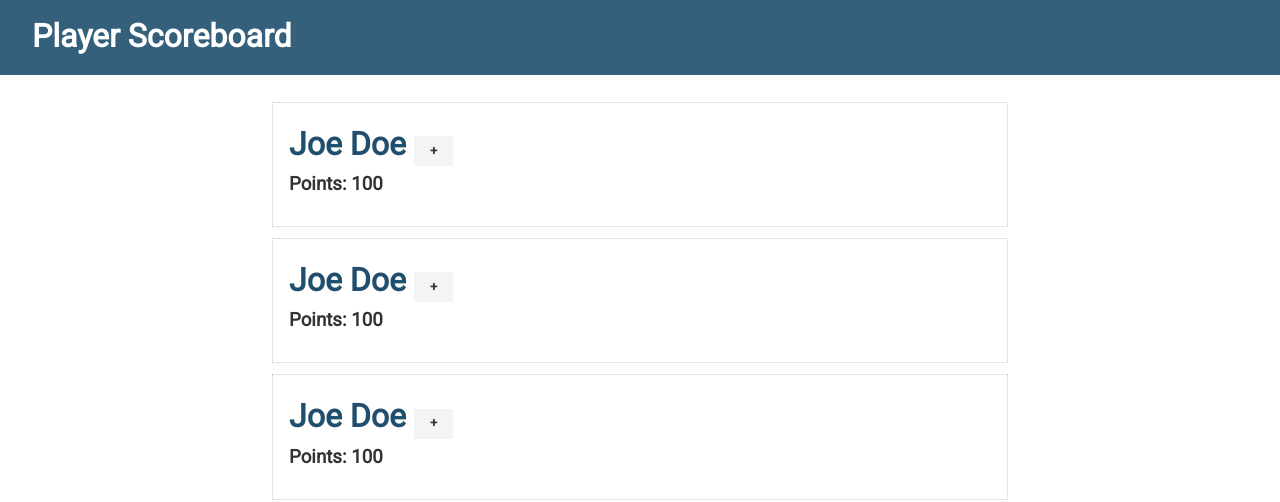
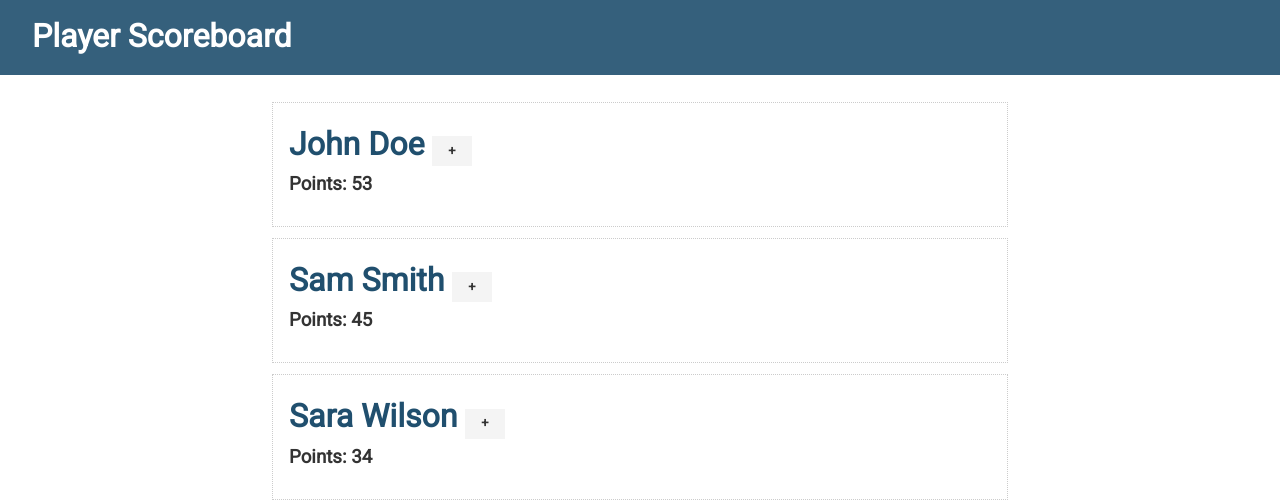
Before and after one commit to BeataJ/scoreBoard-svelte, a Svelte app: page / in a window 1280 px wide. Shown: the top 502 px of the page. Built offline with nearby package versions, Linux system fonts and the light colour scheme.

Commit message:
export let name let points

```diff
--- a/src/Player.svelte
+++ b/src/Player.svelte
@@ -1,6 +1,6 @@
 <script>
-  let name = 'Joe Doe';
-  let points = 100;
+  export let name;
+  export let points;
   let showControls = false;
 
   const addPoint = () => (points += 1);
```
